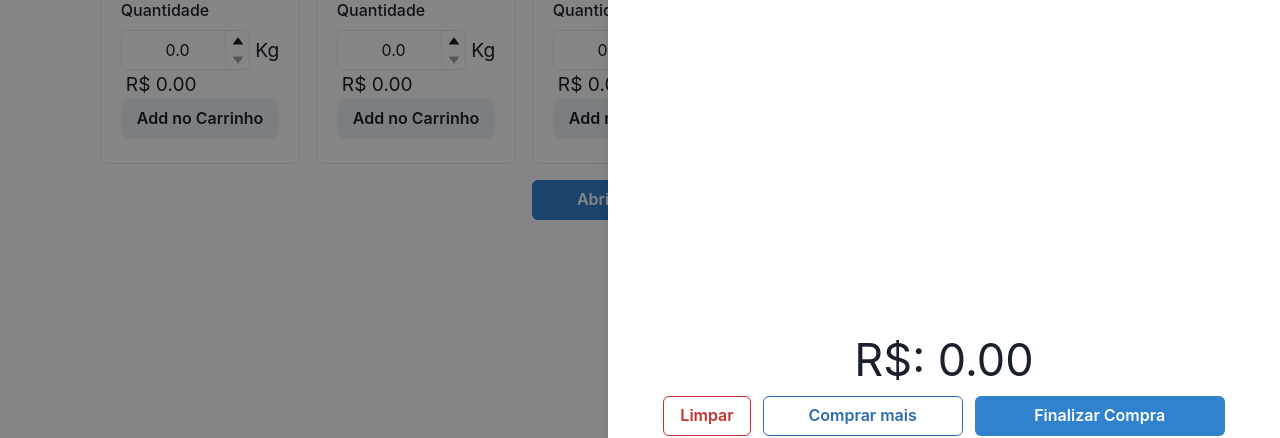
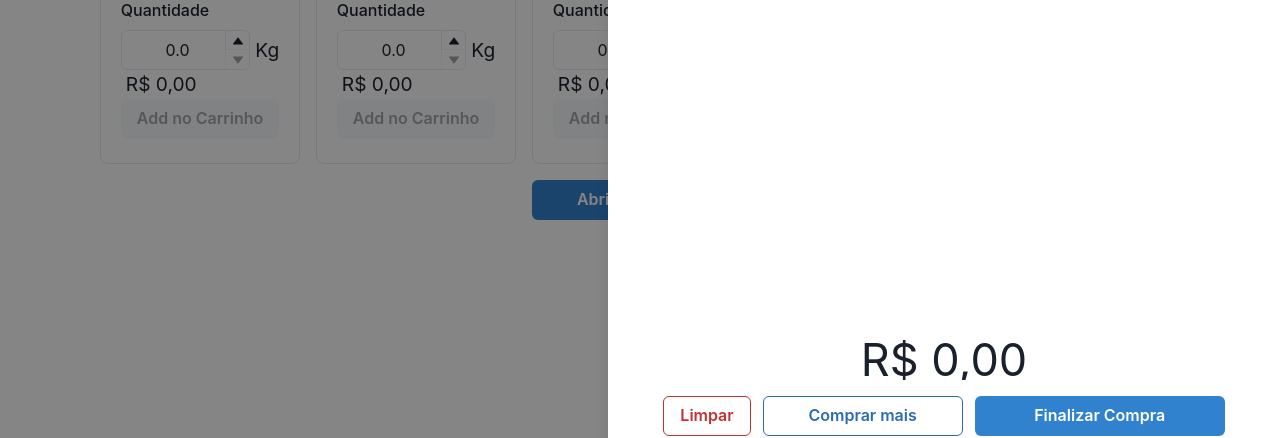
Before and after one commit to sgtroberti/shopping-cart, a React (Create React App) app: page / in a window 1280 px wide. Both pictures are taken after a click on the button "Abrir Carrinho". Shown: the part 328-766 px from the top of the page. Built offline with nearby package versions, Linux system fonts and the light colour scheme.

Commit message:
Otimizações e correção de layout

```diff
--- a/src/components/Cart/index.js
+++ b/src/components/Cart/index.js
@@ -149,11 +149,19 @@ const Cart = ({ children }) => {
               <Input
                 fontSize="45px"
                 border={"none"}
-                value={`R$: ${
+                value={
                   cart
-                    ?.reduce((sum, actual) => sum + actual.finalPrice, 0)
-                    .toFixed(2) || `0.00`
-                }`}
+                    ? Number(
+                        cart
+                          .reduce((sum, actual) => sum + actual.finalPrice, 0)
+                          .toFixed(2)
+                      ).toLocaleString("pt-BR", {
+                        currency: "BRL",
+                        style: "currency",
+                        minimumFractionDigits: 2,
+                      })
+                    : `R$ 0,00`
+                }
                 readOnly
               />
             </div>
--- a/src/components/Form/index.js
+++ b/src/components/Form/index.js
@@ -75,8 +75,16 @@ const Form = ({ name, price, unit, img, id, amount }) => {
         </NumberInput>
         <S.StyledUnit>{unit}</S.StyledUnit>
       </S.StyledAmountInput>
-      <S.StyledUnit>{`R$ ${(price * newAmount).toFixed(2)}`}</S.StyledUnit>
-      <Button onClick={() => createItem()}>Add no Carrinho</Button>
+      <S.StyledUnit>
+        {Number((price * newAmount).toFixed(2)).toLocaleString("pt-BR", {
+          currency: "BRL",
+          style: "currency",
+          minimumFractionDigits: 2,
+        })}
+      </S.StyledUnit>
+      <Button disabled={newAmount ? false : true} onClick={() => createItem()}>
+        Add no Carrinho
+      </Button>
     </S.StyledFormControl>
   );
 };
--- a/src/components/FruitCard/index.js
+++ b/src/components/FruitCard/index.js
@@ -24,7 +24,11 @@ const FruitCard = ({ name, price, unit, img, id, amount }) => {
         </Box>
 
         <Box>
-          {`R$ ${price.toFixed(2)}`}
+          {Number(price.toFixed(2)).toLocaleString("pt-BR", {
+            currency: "BRL",
+            style: "currency",
+            minimumFractionDigits: 2,
+          })}
           <Box as="span" color="gray.600" fontSize="sm">
             {` ${unit}`}
           </Box>
--- a/src/components/Receipt/index.js
+++ b/src/components/Receipt/index.js
@@ -35,6 +35,7 @@ const Receipt = () => {
             {cart?.map((item) => {
               return (
                 <Box
+                  key={item.id}
                   borderWidth="1px"
                   borderRadius="lg"
                   color="black"
@@ -60,11 +61,17 @@ const Receipt = () => {
               fontWeight="700"
               textAlign="center"
             >
-              {`R$: ${
-                cart
-                  ?.reduce((sum, actual) => sum + actual.finalPrice, 0)
-                  .toFixed(2) || `0.00`
-              }`}
+              {cart
+                ? Number(
+                    cart
+                      .reduce((sum, actual) => sum + actual.finalPrice, 0)
+                      .toFixed(2)
+                  ).toLocaleString("pt-BR", {
+                    currency: "BRL",
+                    style: "currency",
+                    minimumFractionDigits: 2,
+                  })
+                : `R$ 0,00`}
             </Box>
           </ModalBody>
           <ModalFooter>
@@ -74,10 +81,22 @@ const Receipt = () => {
               mr={3}
               onClick={onClose}
             >
-              {cart ? "Continuar comprando" : "Voltar"}
+              {cart && cart.reduce((sum, actual) => sum + actual?.finalPrice, 0)
+                ? "Continuar comprando"
+                : "Voltar"}
             </Button>
             {cart && (
-              <Button colorScheme="blue" mr={3} onClick={clearCart}>
+              <Button
+                colorScheme="blue"
+                mr={3}
+                onClick={clearCart}
+                disabled={
+                  cart &&
+                  cart.reduce((sum, actual) => sum + actual?.finalPrice, 0)
+                    ? false
+                    : true
+                }
+              >
                 Confirmar
               </Button>
             )}
```
